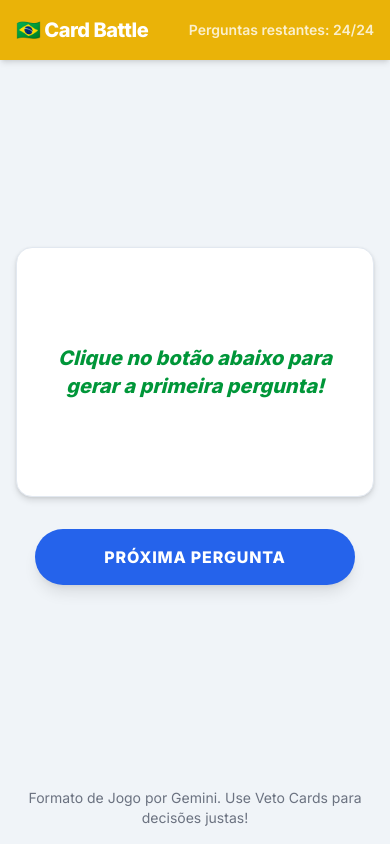
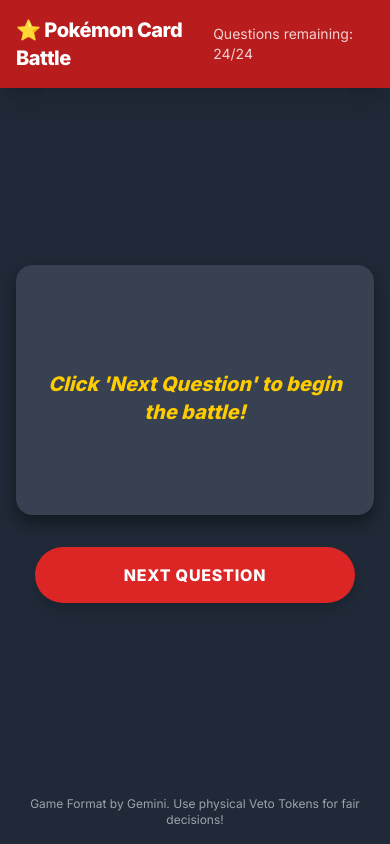
Before and after one commit to lbsbezerra/lbsbezerra.github.io, a plain HTML site: page index.html in a window 390 px wide. Drawn offline with nearby package versions, Linux system fonts and the light colour scheme.

Commit message:
Doing v2 of the website with responsive design, dark mode, for gameplay testing

```diff
--- a/index.html
+++ b/index.html
@@ -1,5 +1,5 @@
 <!DOCTYPE html>
-<html lang="pt-BR">
+<html lang="en">
 <head>
     <meta charset="UTF-8">
     <meta name="viewport" content="width=device-width, initial-scale=1.0">
@@ -9,25 +9,26 @@
     <!-- Load Inter Font -->
     <link href="https://fonts.googleapis.com/css2?family=Inter:wght@400;600;800&display=swap" rel="stylesheet">
     <style>
-        /* Custom styles for Material Design look and feel */
+        /* Custom styles for Dark Mode and TCG Theme */
         body {
             font-family: 'Inter', sans-serif;
-            background-color: #f0f4f8; /* Light background for a clean look */
+            background-color: #1f2937; /* Dark background */
+            color: #f3f4f6; /* Light text color */
         }
         .card {
-            /* Material Design shadow */
-            box-shadow: 0 4px 6px rgba(0, 0, 0, 0.1), 0 1px 3px rgba(0, 0, 0, 0.08);
+            /* Dark Material Design shadow */
+            box-shadow: 0 8px 16px rgba(0, 0, 0, 0.4);
             transition: transform 0.3s ease-out, box-shadow 0.3s ease-out;
-            border: 1px solid #e2e8f0;
+            border: 1px solid #374151; /* Darker border */
             min-height: 250px;
         }
         .card:hover {
-             /* Subtle lift on hover (for desktop) */
-             box-shadow: 0 10px 15px rgba(0, 0, 0, 0.1), 0 4px 6px rgba(0, 0, 0, 0.05);
+             /* Subtle lift on hover */
+             box-shadow: 0 12px 20px rgba(0, 0, 0, 0.5);
         }
         .question-text {
-            /* Brazilian Flag colors for a theme hint */
-            color: #009639;
+            /* TCG Gold/Yellow for contrast */
+            color: #ffcc00;
         }
         .btn-primary {
             /* Material-style button */
@@ -36,6 +37,7 @@
         }
         .btn-primary:hover {
             transform: translateY(-1px);
+            /* Lighter shadow for hover effect */
             box-shadow: 0 4px 6px rgba(255, 255, 255, 0.3), 0 1px 3px rgba(255, 255, 255, 0.1);
         }
     </style>
@@ -43,11 +45,14 @@
 
 <body class="flex flex-col min-h-screen">
 
-    <!-- Header Section -->
-    <header class="bg-yellow-500 shadow-md p-4 text-white">
+    <!-- Header Section (Dark Mode, TCG Red Theme) -->
+    <header class="bg-red-700 shadow-xl p-4 text-white">
         <div class="max-w-4xl mx-auto flex justify-between items-center">
-            <h1 class="text-xl font-extrabold tracking-tight">🇧🇷 Card Battle</h1>
-            <p class="text-sm font-semibold opacity-80" id="deck-status">Baralhando...</p>
+            <!-- Title -->
+            <h1 class="text-xl font-extrabold tracking-tight">⭐ Pokémon Card Battle</h1>
+
+            <!-- Deck Status -->
+            <p class="text-sm opacity-80" id="deck-status">Shuffling...</p>
         </div>
     </header>
 
@@ -56,54 +61,136 @@
         <div class="w-full max-w-xl flex flex-col items-center space-y-8">
 
             <!-- Question Card Display -->
-            <div id="question-card" class="card bg-white w-full rounded-2xl p-8 flex items-center justify-center text-center">
+            <div id="question-card" class="card bg-gray-700 w-full rounded-2xl p-4 sm:p-8 flex flex-col items-center justify-center text-center space-y-4">
+                <!-- Image Container (Hidden initially, shown when question is drawn) -->
+                <img id="question-image"
+                     src=""
+                     alt="Pokémon illustration related to the question"
+                     class="w-32 h-32 sm:w-48 sm:h-48 object-contain rounded-lg shadow-lg transition-opacity duration-300 opacity-0"
+                     onerror="this.style.display='none'">
+
+                <!-- Question Text -->
                 <p id="question-text" class="question-text text-xl sm:text-2xl font-bold italic">
-                    Clique no botão abaixo para gerar a primeira pergunta!
+                    Click 'Next Question' to begin the battle!
                 </p>
             </div>
 
             <!-- Action Button -->
             <button id="generate-button"
-                    class="btn-primary bg-blue-600 hover:bg-blue-700 text-white font-bold py-4 px-8 rounded-full shadow-lg w-full max-w-xs uppercase">
-                Próxima Pergunta
+                    class="btn-primary bg-red-600 hover:bg-red-700 text-white font-bold py-4 px-8 rounded-full shadow-lg w-full max-w-xs uppercase">
+                Next Question
             </button>
 
         </div>
     </main>
 
     <!-- Footer for Info -->
-    <footer class="p-4 text-center text-sm text-gray-500">
-        <p>Formato de Jogo por Gemini. Use Veto Cards para decisões justas!</p>
+    <footer class="p-4 text-center text-xs text-gray-400">
+        <p>Game Format by Gemini. Use physical Veto Tokens for fair decisions!</p>
     </footer>
 
     <script>
         // --- Game Data and Logic ---
 
+        // IMPORTANT: The rawQuestions array now uses objects to hold the Portuguese text and an image URL.
+        // You can change the imageUrl for each question to link to your custom images!
         const rawQuestions = [
-            "Esse Pokémon com certeza seria o Presidente do Brasil.",
-            "Todo mundo chama esse Pokémon para assar as carnes do churrasco.",
-            "Esse Pokémon não perde nenhum jogo do Flamengo.",
-            "Qual Pokémon seria o melhor motorista de Uber no Rio de Janeiro?",
-            "O Pokémon que passaria o carnaval inteiro em Salvador.",
-            "Qual Pokémon conseguiria sobreviver ao trânsito de São Paulo?",
-            "Esse Pokémon seria o melhor jogador de futebol da seleção brasileira.",
-            "Qual Pokémon é o mais provável de aparecer na novela das nove?",
-            "Qual Pokémon é o mais provável de ser preso por furar a fila do INSS?",
-            "Que Pokémon daria o melhor garçom de uma padaria chique?",
-            "Esse Pokémon teria a melhor barraca de pastel na feira de domingo.",
-            "Qual Pokémon seria o mestre de capoeira mais temido da Bahia?",
-            "O Pokémon que só come feijoada no sábado.",
-            "Esse Pokémon tentaria vender 'Jequiti' na porta de casa.",
-            "Qual Pokémon seria o fiscal de rodovia mais rígido?",
-            "Que Pokémon seria o DJ mais famoso do funk carioca?",
-            "Esse Pokémon seria o melhor professor de português do ensino médio.",
-            "Qual Pokémon comeria o maior açaí com leite ninho?",
-            "O Pokémon que sempre pede desconto em tudo.",
-            "Qual Pokémon seria o melhor cantor de sertanejo universitário?",
-            "Esse Pokémon teria o melhor passinho de frevo em Olinda.",
-            "Qual Pokémon faria um protesto na Avenida Paulista?",
-            "Esse Pokémon daria o melhor comentarista de futebol de mesa.",
-            "O Pokémon que mais sabe fazer 'gambiarras' em casa."
+            {
+                text: "Esse Pokémon com certeza seria o Presidente do Brasil.",
+                imageUrl: "https://placehold.co/200x200/ffcc00/1f2937?text=PRE%20VOTE"
+            },
+            {
+                text: "Todo mundo chama esse Pokémon para assar as carnes do churrasco.",
+                imageUrl: "https://placehold.co/200x200/ffcc00/1f2937?text=CHURRASCO"
+            },
+            {
+                text: "Esse Pokémon não perde nenhum jogo do Flamengo.",
+                imageUrl: "https://placehold.co/200x200/ffcc00/1f2937?text=FLAMENGO"
+            },
+            {
+                text: "Qual Pokémon seria o melhor motorista de Uber no Rio de Janeiro?",
+                imageUrl: "https://placehold.co/200x200/ffcc00/1f2937?text=UBER"
+            },
+            {
+                text: "O Pokémon que passaria o carnaval inteiro em Salvador.",
+                imageUrl: "https://placehold.co/200x200/ffcc00/1f2937?text=CARNAVAL"
+            },
+            {
+                text: "Qual Pokémon conseguiria sobreviver ao trânsito de São Paulo?",
+                imageUrl: "https://placehold.co/200x200/ffcc00/1f2937?text=SP%20TRAFFIC"
+            },
+            {
+                text: "Esse Pokémon seria o melhor jogador de futebol da seleção brasileira.",
+                imageUrl: "https://placehold.co/200x200/ffcc00/1f2937?text=FUTEBOL"
+            },
+            {
+                text: "Qual Pokémon é o mais provável de aparecer na novela das nove?",
+                imageUrl: "https://placehold.co/200x200/ffcc00/1f2937?text=NOVELA"
+            },
+            {
+                text: "Qual Pokémon é o mais provável de ser preso por furar a fila do INSS?",
+                imageUrl: "https://placehold.co/200x200/ffcc00/1f2937?text=INSS"
+            },
+            {
+                text: "Que Pokémon daria o melhor garçom de uma padaria chique?",
+                imageUrl: "https://placehold.co/200x200/ffcc00/1f2937?text=GARÇOM"
+            },
+            {
+                text: "Esse Pokémon teria a melhor barraca de pastel na feira de domingo.",
+                imageUrl: "https://placehold.co/200x200/ffcc00/1f2937?text=PASTEL"
+            },
+            {
+                text: "Qual Pokémon seria o mestre de capoeira mais temido da Bahia?",
+                imageUrl: "https://placehold.co/200x200/ffcc00/1f2937?text=CAPOEIRA"
+            },
+            {
+                text: "O Pokémon que só come feijoada no sábado.",
+                imageUrl: "https://placehold.co/200x200/ffcc00/1f2937?text=FEIJOADA"
+            },
+            {
+                text: "Esse Pokémon tentaria vender 'Jequiti' na porta de casa.",
+                imageUrl: "https://placehold.co/200x200/ffcc00/1f2937?text=JEQUITI"
+            },
+            {
+                text: "Qual Pokémon seria o fiscal de rodovia mais rígido?",
+                imageUrl: "https://placehold.co/200x200/ffcc00/1f2937?text=FISCAL"
+            },
+            {
+                text: "Que Pokémon seria o DJ mais famoso do funk carioca?",
+                imageUrl: "https://placehold.co/200x200/ffcc00/1f2937?text=FUNK"
+            },
+            {
+                text: "Esse Pokémon seria o melhor professor de português do ensino médio.",
+                imageUrl: "https://placehold.co/200x200/ffcc00/1f2937?text=PORTUGUES"
+            },
+            {
+                text: "Qual Pokémon comeria o maior açaí com leite ninho?",
+                imageUrl: "https://placehold.co/200x200/ffcc00/1f2937?text=AÇAÍ"
+            },
+            {
+                text: "O Pokémon que sempre pede desconto em tudo.",
+                imageUrl: "https://placehold.co/200x200/ffcc00/1f2937?text=DESCONTO"
+            },
+            {
+                text: "Qual Pokémon seria o melhor cantor de sertanejo universitário?",
+                imageUrl: "https://placehold.co/200x200/ffcc00/1f2937?text=SERTANEJO"
+            },
+            {
+                text: "Esse Pokémon teria o melhor passinho de frevo em Olinda.",
+                imageUrl: "https://placehold.co/200x200/ffcc00/1f2937?text=FREVO"
+            },
+            {
+                text: "Qual Pokémon faria um protesto na Avenida Paulista?",
+                imageUrl: "https://placehold.co/200x200/ffcc00/1f2937?text=PROTESTO"
+            },
+            {
+                text: "Esse Pokémon daria o melhor comentarista de futebol de mesa.",
+                imageUrl: "https://placehold.co/200x200/ffcc00/1f2937?text=FUT%20MESA"
+            },
+            {
+                text: "O Pokémon que mais sabe fazer 'gambiarras' em casa.",
+                imageUrl: "https://placehold.co/200x200/ffcc00/1f2937?text=GAMBIARRA"
+            }
         ];
 
         let questionDeck = [];
@@ -127,28 +214,29 @@
             updateStatus();
         }
 
-        // Update the status display
+        // Update the status display (Now in English)
         function updateStatus() {
             const statusElement = document.getElementById('deck-status');
             const buttonElement = document.getElementById('generate-button');
             const remaining = questionDeck.length;
 
             if (isDeckEmpty) {
-                statusElement.textContent = "Baralho Vazio! Clique para recomeçar.";
-                buttonElement.textContent = "Recomeçar Jogo";
-                buttonElement.classList.remove('bg-blue-600', 'hover:bg-blue-700');
+                statusElement.textContent = "Deck Empty! Click to restart.";
+                buttonElement.textContent = "Restart Game";
+                buttonElement.classList.remove('bg-red-600', 'hover:bg-red-700');
                 buttonElement.classList.add('bg-green-600', 'hover:bg-green-700');
             } else {
-                statusElement.textContent = `Perguntas restantes: ${remaining}/${rawQuestions.length}`;
-                buttonElement.textContent = "Próxima Pergunta";
+                statusElement.textContent = `Questions remaining: ${remaining}/${rawQuestions.length}`;
+                buttonElement.textContent = "Next Question";
                 buttonElement.classList.remove('bg-green-600', 'hover:bg-green-700');
-                buttonElement.classList.add('bg-blue-600', 'hover:bg-blue-700');
+                buttonElement.classList.add('bg-red-600', 'hover:bg-red-700');
             }
         }
 
         // Draw the next question
         function drawNextQuestion() {
             const questionTextElement = document.getElementById('question-text');
+            const questionImageElement = document.getElementById('question-image');
             const cardElement = document.getElementById('question-card');
 
             if (isDeckEmpty) {
@@ -157,21 +245,27 @@
             }
 
             if (questionDeck.length > 0) {
-                // Draw the question from the top of the shuffled deck
+                // Draw the question object from the top of the shuffled deck
                 const nextQuestion = questionDeck.pop();
                 drawnQuestions.push(nextQuestion);
 
-                // Update UI
-                questionTextElement.textContent = nextQuestion;
-                cardElement.classList.remove('bg-white');
-                cardElement.classList.add('bg-lime-100'); // Change color slightly to indicate refresh
+                // Update UI (Question remains in Portuguese)
+                questionTextElement.textContent = nextQuestion.text;
+
+                // Update Image
+                questionImageElement.src = nextQuestion.imageUrl;
+                questionImageElement.classList.remove('opacity-0'); // Make image visible
+
+                // Card visual feedback
+                cardElement.classList.remove('bg-gray-700');
+                cardElement.classList.add('bg-gray-600');
 
                 // Apply a simple transition class for visual effect
-                cardElement.style.transform = 'scale(0.95)';
+                cardElement.style.transform = 'scale(0.98)';
                 setTimeout(() => {
                     cardElement.style.transform = 'scale(1.0)';
-                    cardElement.classList.remove('bg-lime-100');
-                    cardElement.classList.add('bg-white');
+                    cardElement.classList.remove('bg-gray-600');
+                    cardElement.classList.add('bg-gray-700');
                 }, 100);
 
                 if (questionDeck.length === 0) {
@@ -179,7 +273,8 @@
                 }
             } else {
                 // This block should only run if the deck was just re-initialized and is still empty (shouldn't happen)
-                questionTextElement.textContent = "Fim do Baralho! Recarregue a página ou clique em 'Recomeçar'.";
+                questionTextElement.textContent = "Deck End! Reload the page or click 'Restart Game'.";
+                questionImageElement.classList.add('opacity-0'); // Hide image
                 isDeckEmpty = true;
             }
             updateStatus();
@@ -190,6 +285,9 @@
         document.addEventListener('DOMContentLoaded', () => {
             initializeDeck(); // Shuffle the deck on page load
 
+            // Set the initial card message
+            document.getElementById('question-text').textContent = "Click 'Next Question' to begin the battle!";
+
             const generateButton = document.getElementById('generate-button');
             generateButton.addEventListener('click', drawNextQuestion);
         });
```
